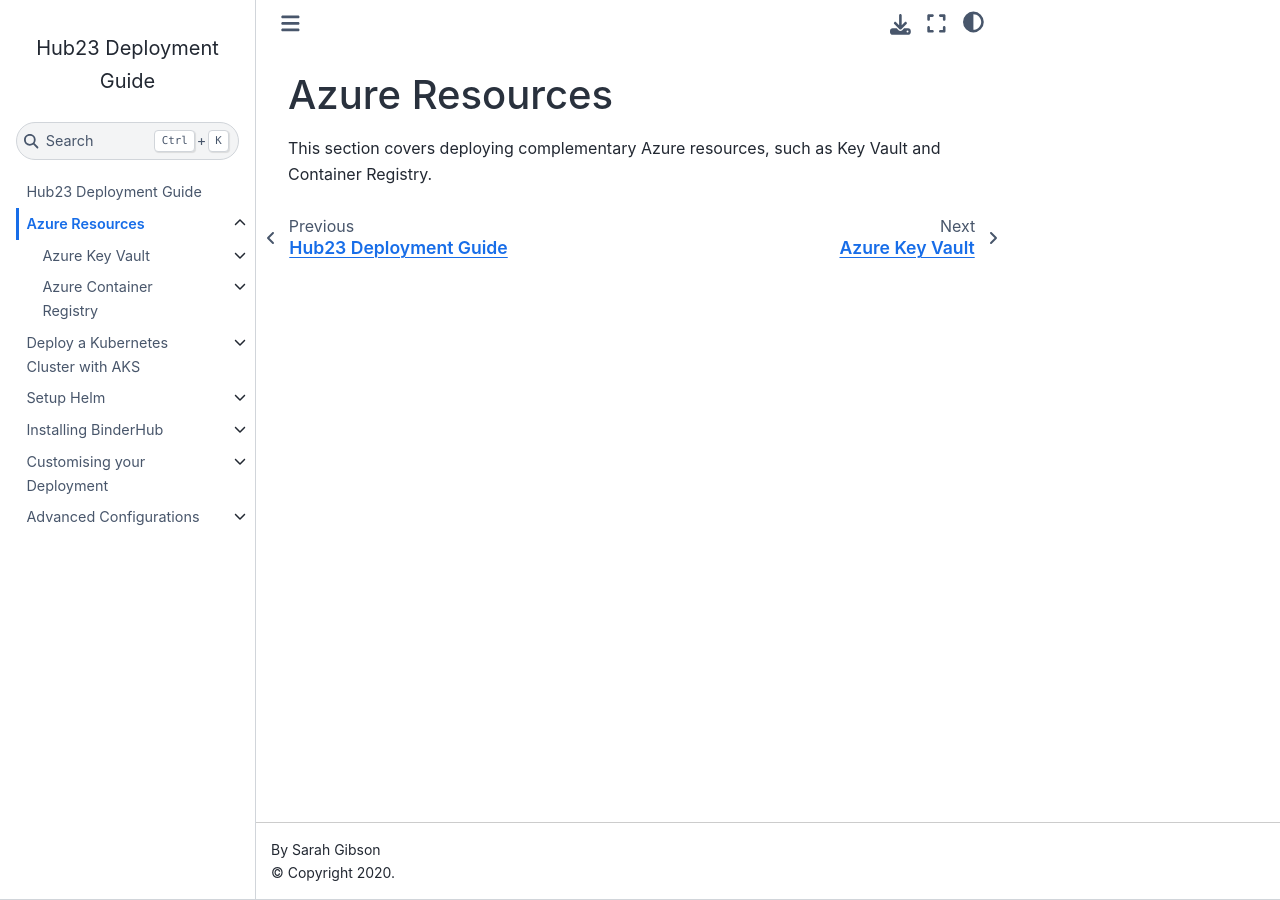
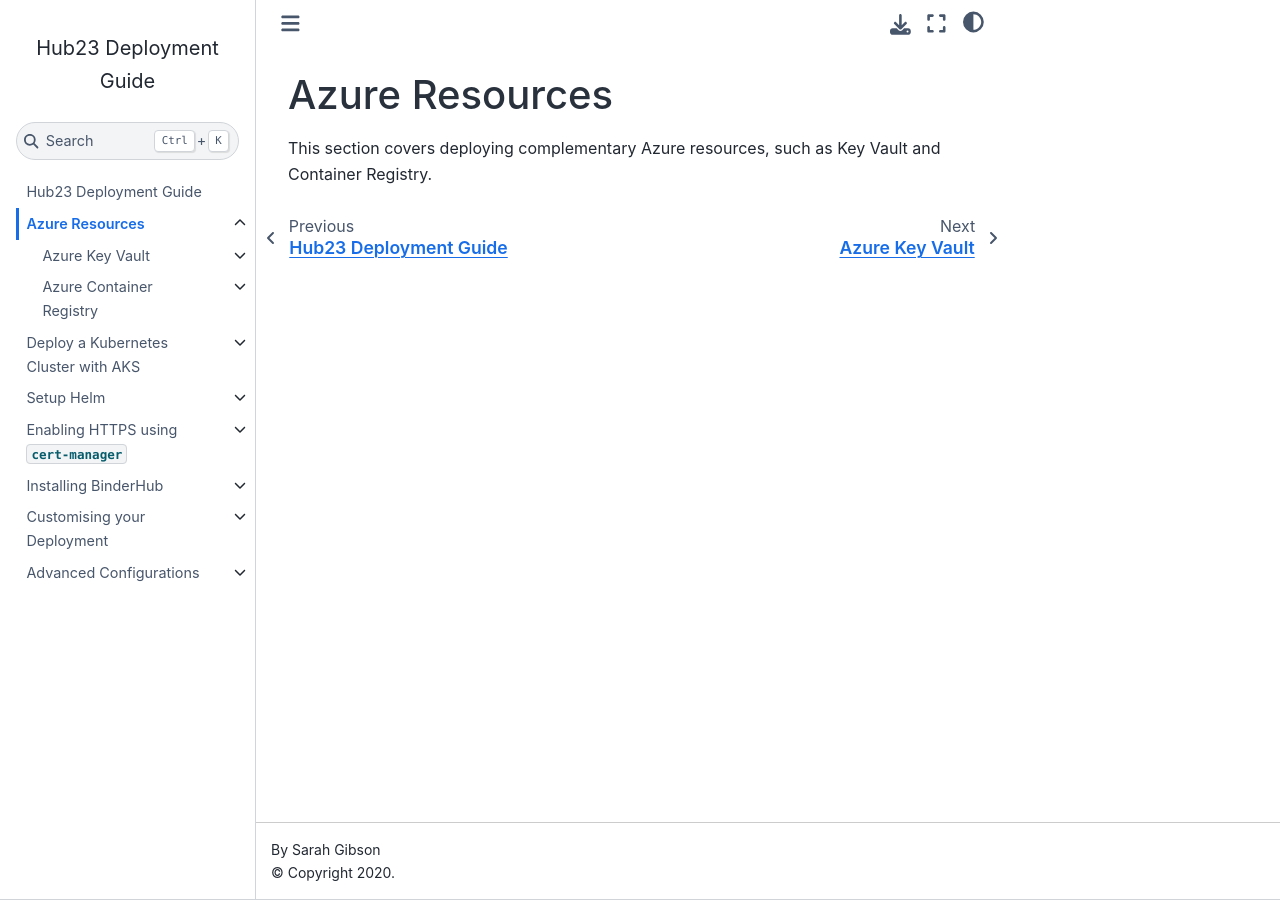
Before and after one commit to alan-turing-institute/hub23-deploy, a Jupyter Book: the page built from docs/azure-prereqs/index.md, in a window 1280 px wide. Built offline with Jupyter Book 1.0.4 settings and Sphinx 7.4.7 and the Sphinx Book theme 1.1.4, drawn with Linux system fonts in a browser that asks for light colours; pages that are not in the unit, such as notebooks, are missing from menus; some of the changed lines change nothing that is shown.

Commit message:
Update toc

```diff
--- a/docs/_toc.yml
+++ b/docs/_toc.yml
@@ -25,7 +25,13 @@
   sections:
   - file: setup-helm/install
   - file: setup-helm/setup-helm
-- file: enabling-https
+- file: cert-manager/index
+  sections:
+  - file: cert-manager/install
+  - file: cert-manager/context
+  - file: cert-manager/create-files
+  - file: cert-manager/deployment
+  - file: cert-manager/refs
 - file: binderhub/index
   sections:
   - file: binderhub/installing-binderhub-local-helm-chart
```
